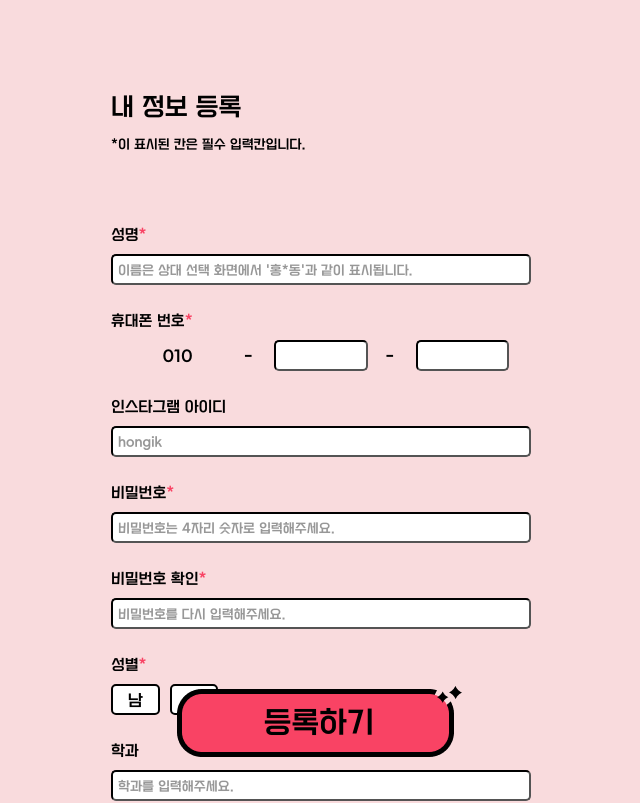
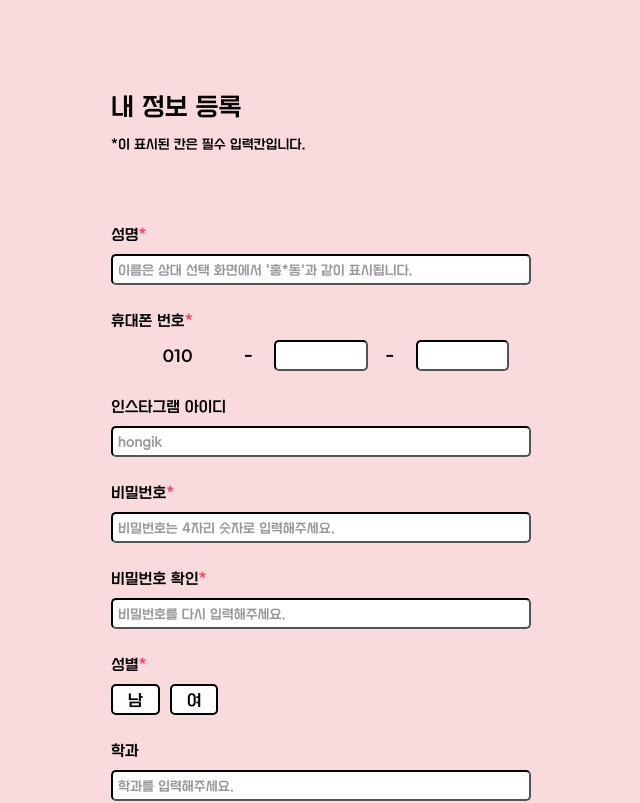
Before and after one commit to HICC-2024-PROJECT-PRESENTATION-CONTEST/Team3-Frontend, a React (Vite) app in the folder hi-cc/: page /profile in a window 1280 px wide. Shown: the top 803 px of the page, without its empty margins (321-961 px from the left). Built offline with nearby package versions, Linux system fonts and the light colour scheme.

Commit message:
feat: MainButton CSS 수정

```diff
--- a/hi-cc/src/components/MainButton.jsx
+++ b/hi-cc/src/components/MainButton.jsx
@@ -4,11 +4,11 @@ import styled from "styled-components";
 import BasicButton from "../assets/BasicButton.png";
 import BasicButtonInactive from "../assets/BasicButtonInactive.png";
 
-export default function MainButton ({ onClick, $valid, children }) {
+export default function MainButton ({ onClick, $valid, children, $position }) {
     useEffect(() => {
     }, [$valid])
     return (
-        <ButtonWrapper>
+        <ButtonWrapper $position={$position}>
             <ButtonImg src={$valid === true ? BasicButton : BasicButtonInactive} onClick={$valid ? onClick : null} $valid={$valid ? "true" : "false"}></ButtonImg>
             <ButtonText onClick={$valid ? onClick : null} $valid={$valid ? "true" : "false"}>{children}</ButtonText>
         </ButtonWrapper>
@@ -16,32 +16,38 @@ export default function MainButton ({ onClick, $valid, children }) {
 };
 
 const ButtonWrapper = styled.div`
+    position: ${props => props.$position === "fixed" ? "fixed" : "relative"};
     display: flex;
     justify-content: center;
     align-items: center;
     width: fit-content;
     cursor: ${props => props.$valid === "true" ? "pointer" : "default"};
+
+    bottom: 60px;
     z-index: 100000;
 `
 
 const ButtonImg = styled.img`
-    position: fixed;
+    position: absolute;
+    min-width: 225px;
+    width: 75vw;
+    max-width: 300px;
     justify-content: center;
     align-items: center;
-    bottom: 43px;
-    @media screen and (max-width: 360px) {
-        width: 200px;
-        height: auto;
-    }
 `
 
 const ButtonText = styled.span`
-    position: fixed;
-    font-size: 30px;
-    color: url(${props => props.$valid === "true" ? "#000000" : "#FFFFFF"});
-    bottom: 59px;
-    @media screen and (max-width: 360px) {
-        font-size: 23px;
-        bottom: 53px;
+    position: absolute;
+    min-width: 225px;
+    width: 30vw;
+    max-width: 300px;
+    text-align: center;
+    font-size: 8vw;
+    color: ${props => props.$valid === "true" ? "#000000" : "#FFFFFF"};
+    @media screen and (max-width: 300px) {
+        font-size: 25px;
+    }
+    @media screen and (min-width: 450px) {
+        font-size: 35px;
     }
 `
```
